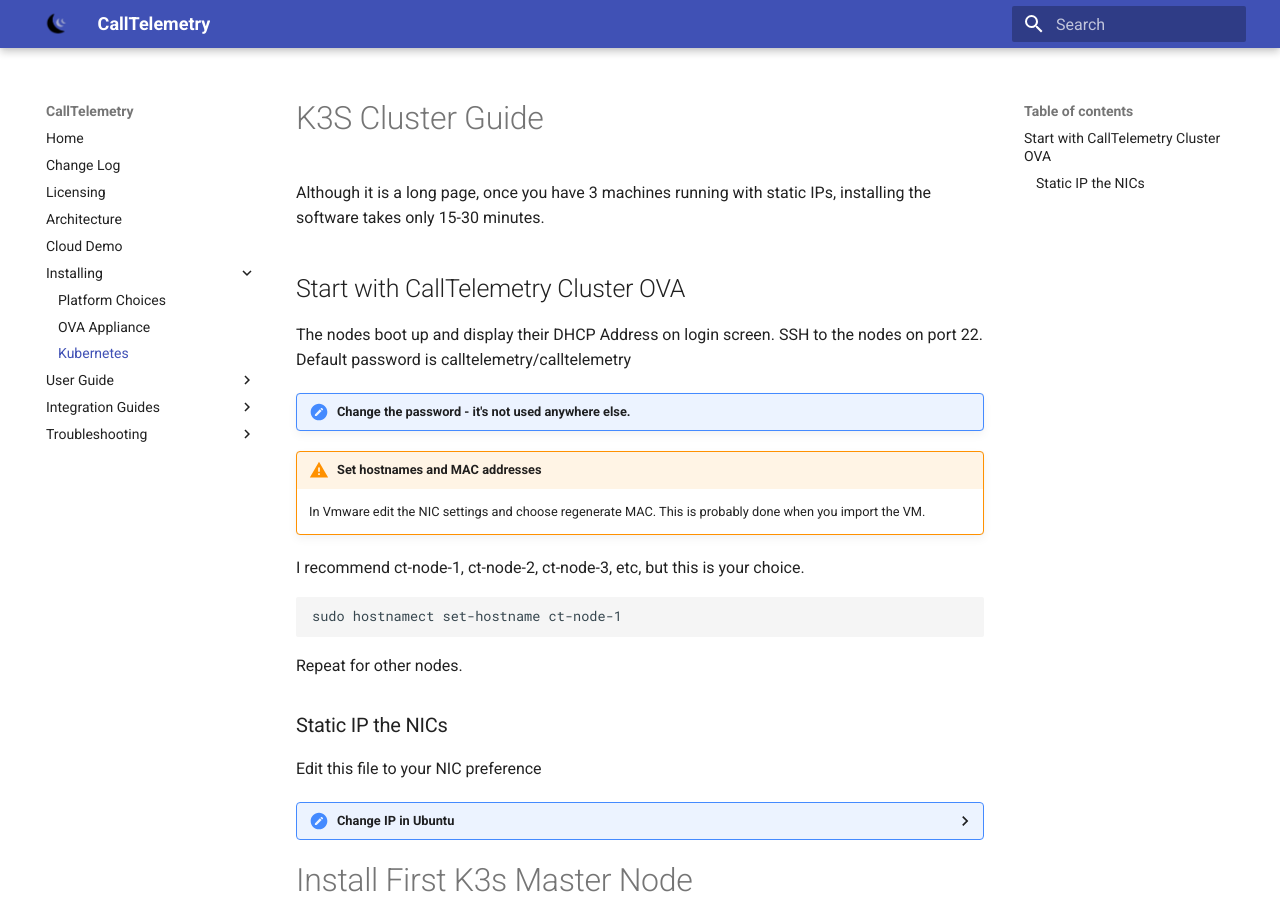
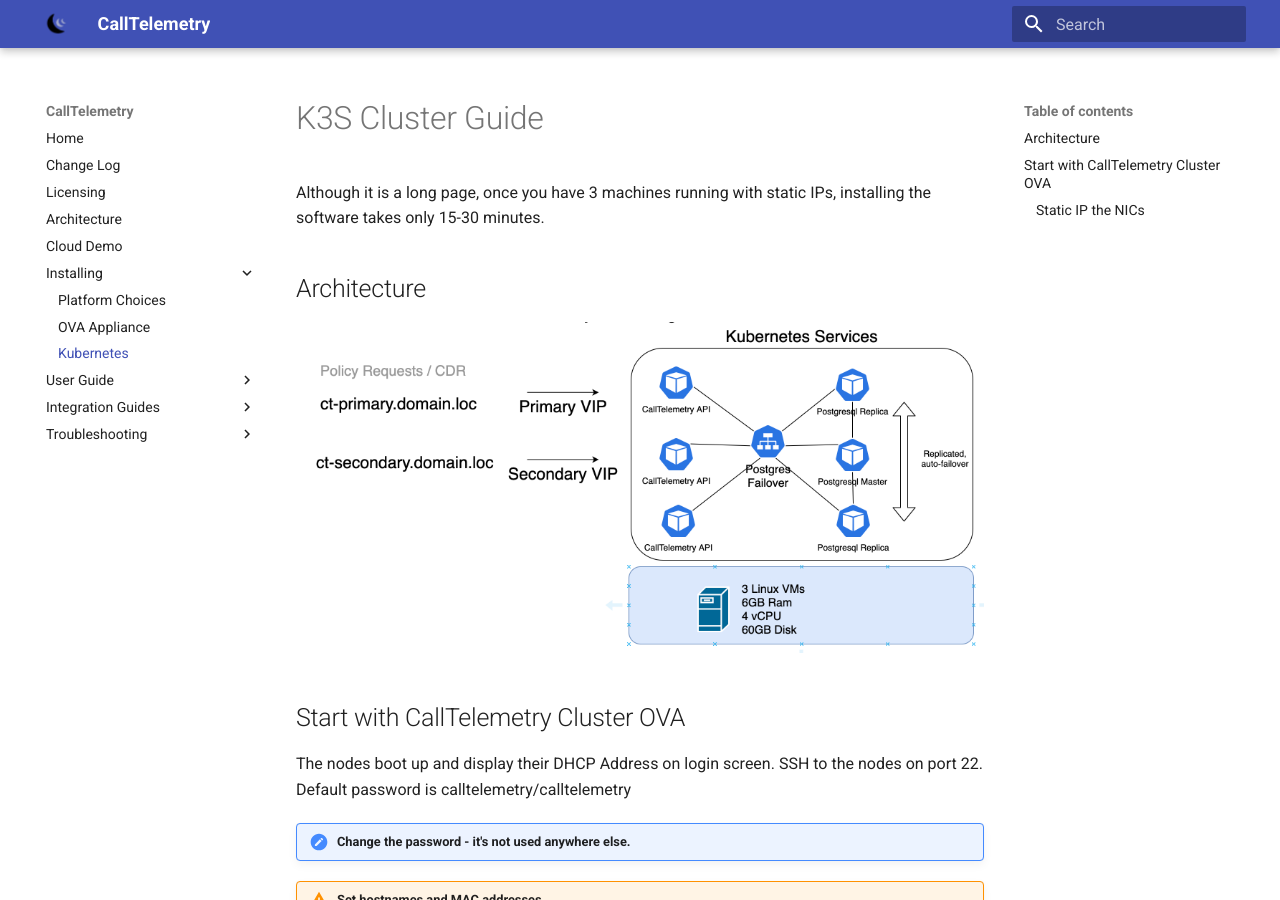
Before and after one commit to calltelemetry/calltelemetry, an MkDocs documentation site: the page built from docs/deployment/k3s.md, in a window 1280 px wide and 900 px high. Built offline with MkDocs 1.6.1 and Material for MkDocs 9.7.7, drawn with Linux system fonts in a browser that asks for light colours.

Commit message:
k3s diagram

```diff
--- a/docs/deployment/k3s.md
+++ b/docs/deployment/k3s.md
@@ -2,6 +2,8 @@
 
 Although it is a long page, once you have 3 machines running with static IPs, installing the software takes only 15-30 minutes.
 
+## Architecture
+![k3s](k3s-architecture.png)
 ## Start with CallTelemetry Cluster OVA
 The nodes boot up and display their DHCP Address on login screen.
 SSH to the nodes on port 22.
```
Also changed, not shown: docs/deployment/k3s-architecture.png (added).
